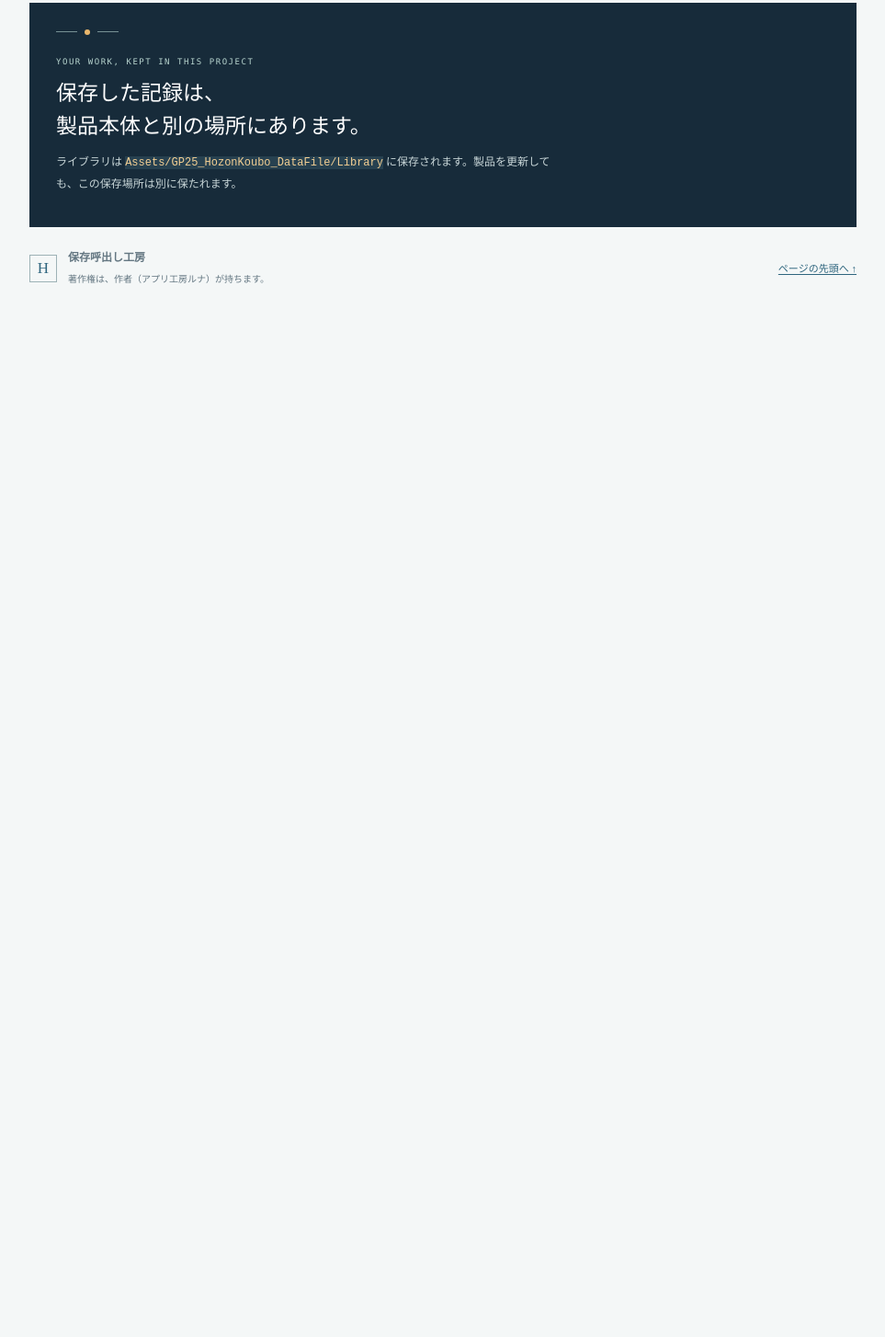
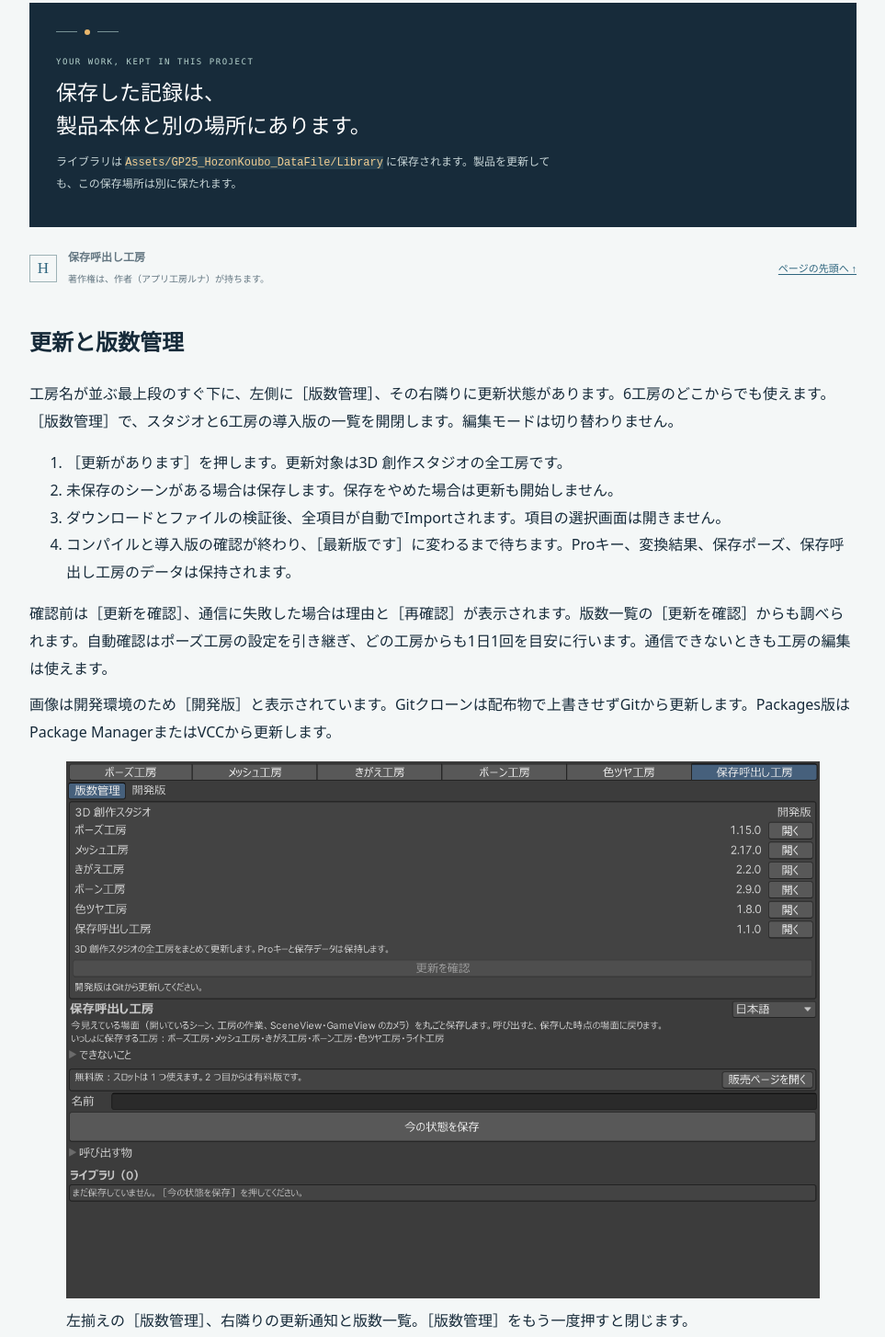
Before and after one commit to creativeandcreative9/GP25_manual, a plain HTML site: page index.html in a window 1280 px wide. Shown: the part 6021-7475 px from the top of the page at 92% size, without its empty margins (290-1253 px from the left). Before the commit the page ends 6419 px from the top, so only its background shows below. Drawn offline with Linux system fonts and the light colour scheme.

Commit message:
docs: explain shared version row and automatic studio updates

```diff
--- a/index.html
+++ b/index.html
@@ -198,7 +198,14 @@
         <p><strong>保存呼出し工房</strong><br><small>著作権は、作者（アプリ工房ルナ）が持ちます。</small></p>
         <a href="#top">ページの先頭へ ↑</a>
       </footer>
-    </main>
+    <section class="chapter" id="common-updates"><h2>更新と版数管理</h2>
+<p>工房名が並ぶ最上段のすぐ下に、左側に［版数管理］、その右隣りに更新状態があります。6工房のどこからでも使えます。［版数管理］で、スタジオと6工房の導入版の一覧を開閉します。編集モードは切り替わりません。</p>
+<ol><li>［更新があります］を押します。更新対象は3D 創作スタジオの全工房です。</li><li>未保存のシーンがある場合は保存します。保存をやめた場合は更新も開始しません。</li><li>ダウンロードとファイルの検証後、全項目が自動でImportされます。項目の選択画面は開きません。</li><li>コンパイルと導入版の確認が終わり、［最新版です］に変わるまで待ちます。Proキー、変換結果、保存ポーズ、保存呼出し工房のデータは保持されます。</li></ol>
+<p>確認前は［更新を確認］、通信に失敗した場合は理由と［再確認］が表示されます。版数一覧の［更新を確認］からも調べられます。自動確認はポーズ工房の設定を引き継ぎ、どの工房からも1日1回を目安に行います。通信できないときも工房の編集は使えます。</p>
+<p>画像は開発環境のため［開発版］と表示されています。Gitクローンは配布物で上書きせずGitから更新します。Packages版はPackage ManagerまたはVCCから更新します。</p>
+<figure><img style="max-width:100%;height:auto" src="images/common-updates-20261109.png" alt="工房切り替え帯の直下にある更新状態と版数管理、および6工房の導入版一覧" loading="lazy"><figcaption>左揃えの［版数管理］、右隣りの更新通知と版数一覧。［版数管理］をもう一度押すと閉じます。</figcaption></figure>
+</section>
+</main>
   </div>
 </body>
 </html>
```
Also changed, not shown: images/common-updates-20261109.png (added).
